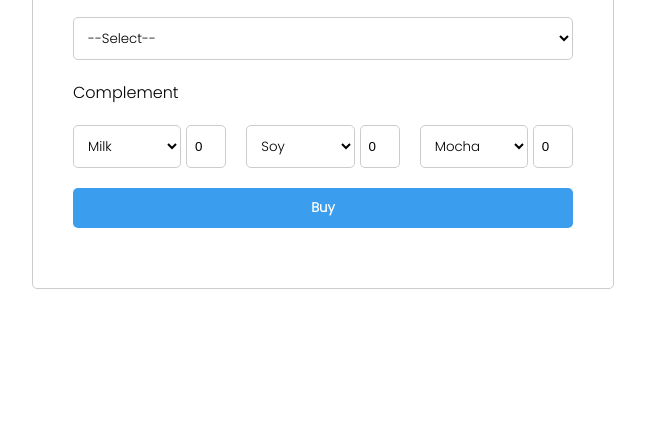
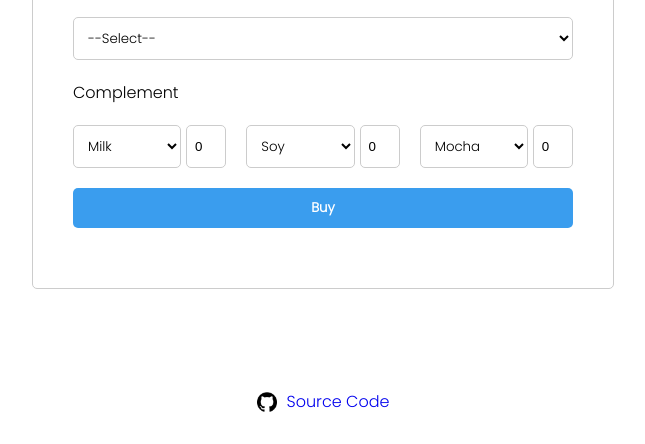
Before and after one commit to adalbertopc/starbuzz-coffee-ts, a plain HTML site: page index.html in a window 1280 px wide. Shown: the part 356-800 px from the top of the page, without its empty margins (317-962 px from the left). Drawn offline with Linux system fonts and the light colour scheme.

Commit message:
agregado: boton de github

```diff
--- a/index.html
+++ b/index.html
@@ -70,6 +70,10 @@
     </div> -->
 
     <!-- trollo -->
+    <div class="btnEnlace">
+        <img src="assets/git.png" height="20px">
+        <a href="https://github.com/adalbertopc/starbuzz-coffee-ts"> Source Code</a>
+    </div>
 
     <script type="module" src="./dist/index.js"></script>
 </body>
--- a/styled.css
+++ b/styled.css
@@ -92,3 +92,14 @@ button {
     text-transform: capitalize;
     padding: 10px;
 }
+
+.btnEnlace {
+    display: flex;
+    align-items: center;
+    justify-content: center;
+}
+
+.btnEnlace a {
+    text-decoration: none;
+    margin-left: 10px;
+}
```
Also changed, not shown: assets/git.png (added).
